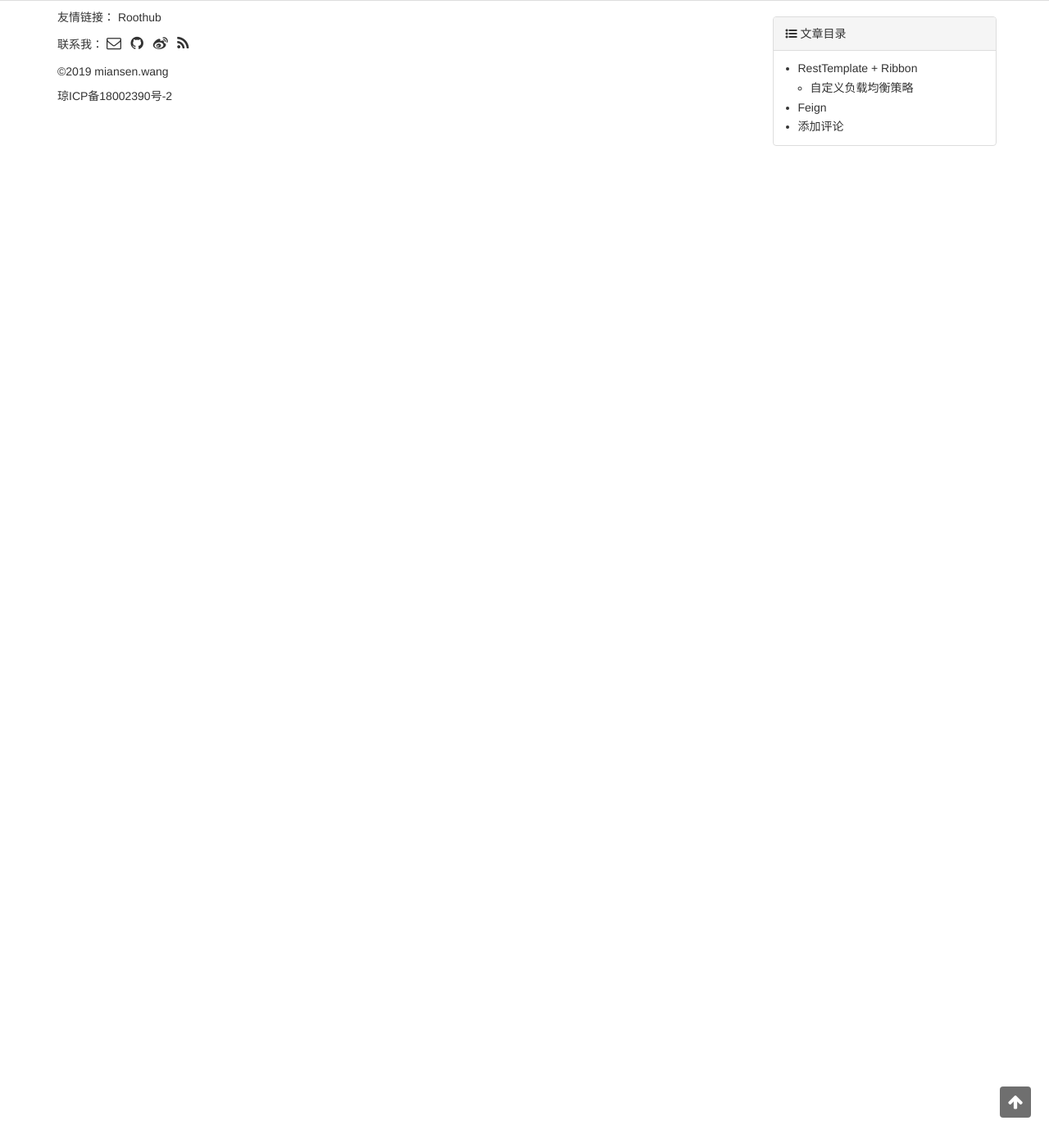
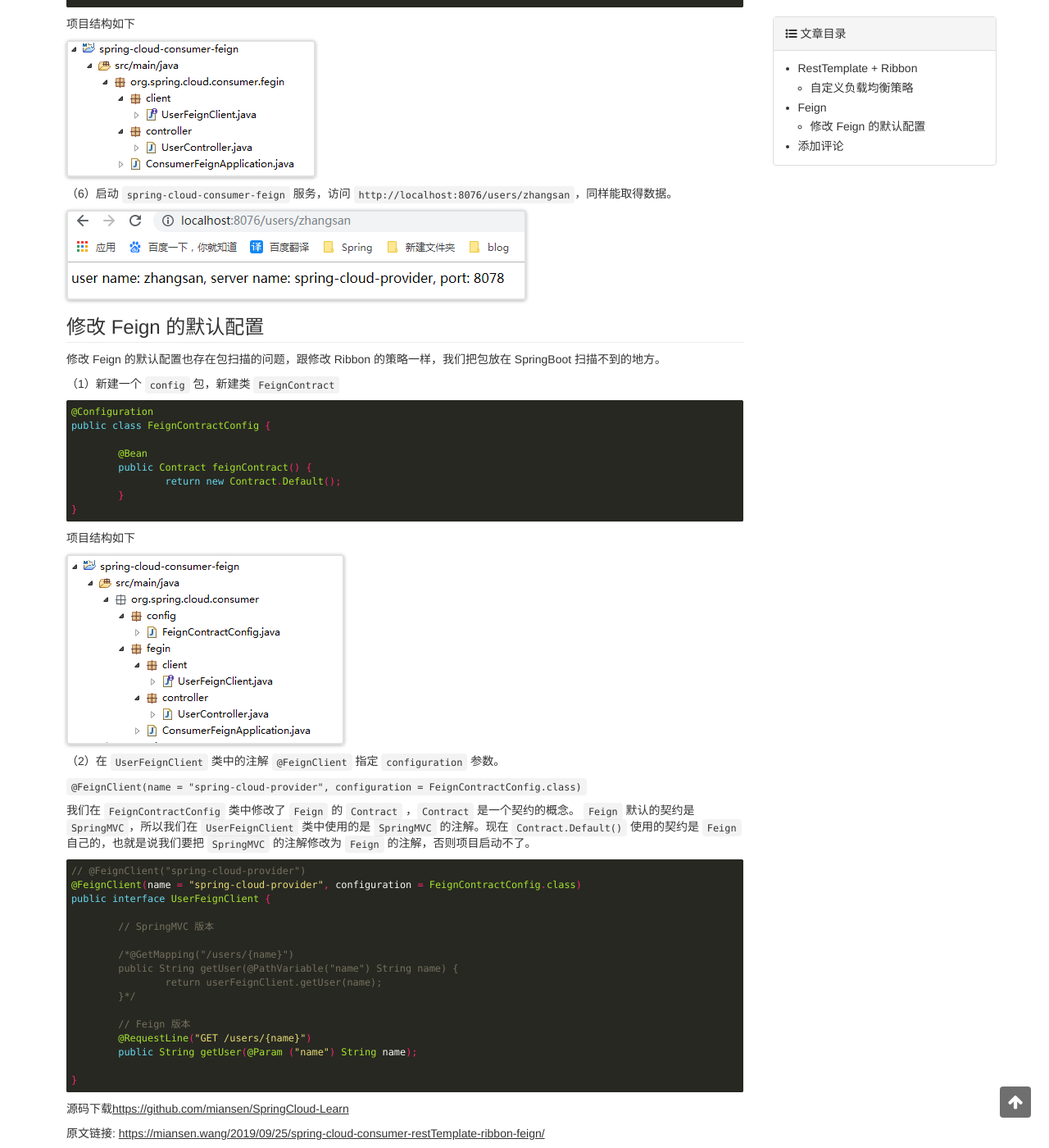
Before and after one commit to miansen/miansen.github.io, a Jekyll site: the page built from _posts/2019-09-25-spring-cloud-consumer-restTemplate-ribbon-feign.md, in a window 1280 px wide and 1400 px high, scrolled down 4218 px. Shown: the whole window at 82% size. Built offline with Jekyll 4.4.1, drawn with Linux system fonts in a browser that asks for light colours; comment, search, counter and statistics services are not loaded; before the commit the page ends 4365 px from its top, so only the background shows below that; some of the changed text lies outside the part shown.

Commit message:
add 修改 Feign 的默认配置

````diff
--- a/_posts/2019-09-25-spring-cloud-consumer-restTemplate-ribbon-feign.md
+++ b/_posts/2019-09-25-spring-cloud-consumer-restTemplate-ribbon-feign.md
@@ -14,9 +14,9 @@ author: 龙德
 
 ## RestTemplate + Ribbon
 
-为了直观一点，我们就不在原来的工程上面改造了。
+为了直观一点，就不在原来的工程上面改造了。
 
-我们新建一个 `spring-cloud-consumer-ribbon` 工程，它的 `pom.xml` 跟 `spring-cloud-consumer` 工程一样。
+（1）新建一个 `spring-cloud-consumer-ribbon` 工程，它的 `pom.xml` 跟 `spring-cloud-consumer` 工程一样。
 
 现在整个工程的结构如下：
 
@@ -37,7 +37,7 @@ eureka.client.register-with-eureka=true
 eureka.client.service-url.defaultZone=http://localhost:8080/eureka
 ```
 
-修改启动类
+（2）修改启动类
 
 将 `RestTemplate` 注入到 IOC 容器中，并添加 `@LoadBalanced` 注解，开启负载均衡。
 
@@ -60,9 +60,9 @@ public class ConsumerRibbonApplication {
 	@Autowired
 	private RestTemplate restTemplate;
 
-	@GetMapping("/info")
-	public String info() {
-		return restTemplate.getForObject("http://spring-cloud-provider/info", String.class);
+	@GetMapping("/users/{name}")
+	public String getUser(@PathVariable("name") String name) {
+		return restTemplate.getForObject("http://spring-cloud-provider/users/" + name, String.class);
 	}
 
 }
@@ -81,15 +81,17 @@ public class ConsumerRibbonApplication {
 
 还有一个 `spring-cloud-consumer-ribbon` 服务，端口是 `8077`。
 
-我们访问 `spring-cloud-consumer-ribbon` 服务的地址 `http://localhost:8077/info`，每次访问都会轮流的调用不同端口的服务。
+访问 `spring-cloud-consumer-ribbon` 服务 `http://localhost:8077/users/zhangsan `，每次访问都会轮流的调用不同端口的消费提供者。
 
 ![image](https://miansen.wang/assets/ribbon.gif)
 
 ### 自定义负载均衡策略
 
-从上面例子我们知道 `Ribbon` 默认的负载均衡策略是才用轮训的方式，我们也可以自定义负载均衡的策略。
+从上面例子我们知道 `Ribbon` 默认的负载均衡策略是采用轮训的方式，我们也可以自定义负载均衡的策略。
 
-在启动类的上级新建包 `config`，然后新建 `LoadBalancedConfig` 类。
+（1）在启动类的上级新建包 `config`，然后新建 `LoadBalancedConfig` 类。
+
+注意避免 SpringBoot 的包扫描，因为自定义的策略必须在 Eureka 的策略实例化以后再实例化才会生效。
 
 ```java
 @Configuration
@@ -126,13 +128,17 @@ public class MyRule extends AbstractLoadBalancerRule {
 }
 ```
 
-在启动类上添加注解 `@RibbonClient`，指定 `spring-cloud-provider` 服务使用 `LoadBalancedConfig` 提供的规则。
+项目结构如下
+
+![image](https://miansen.wang/assets/20190926151929.png)
+
+（2）在启动类上添加注解 `@RibbonClient`，指定 `spring-cloud-provider` 服务使用 `LoadBalancedConfig` 提供的规则。
 
 ```java
 @RibbonClient(name = "spring-cloud-provider", configuration = org.spring.cloud.config.LoadBalancedConfig.class)
 ```
 
-然后重新启动 `spring-cloud-consumer-ribbon` 服务，访问 `http://localhost:8077/info`，可以看到每次访问都是同一个端口。当然这个只是测试用例，现实中并不会采用这种负载均衡的策略。
+（3）然后重新启动 `spring-cloud-consumer-ribbon` 服务，访问 `http://localhost:8077/users/zhangsan`，可以看到每次访问都是同一个端口。当然这个只是测试用例，现实中并不会采用这种负载均衡的策略。
 
 ![image](https://miansen.wang/assets/ribbon2.gif)
 
@@ -143,7 +149,7 @@ public class MyRule extends AbstractLoadBalancerRule {
 > Feign 是一个声明式的 Web 服务客户端。它支持 Feign 本身的注解、JAX-RS 注解以及 SpringMVC 的注解。
 > SpringCloud 集成 Ribbon 和 Eureka 以在使用 Feign 时提供负载均衡的http客户端。
 
-新建一个 `spring-cloud-consumer-feign` 工程
+（1）新建一个 `spring-cloud-consumer-feign` 工程
 
 引入 `Feign` 依赖
 
@@ -155,7 +161,7 @@ public class MyRule extends AbstractLoadBalancerRule {
 </dependency>
 ```
 
-修改 `application.properties`
+（2）修改 `application.properties`
 
 ```
 #指定服务名称
@@ -185,36 +191,90 @@ public class ConsumerFeignApplication {
 }
 ```
 
-在启动类同级新建包 `client`，然后添加 `InfoFeignClient` 接口
+（4）在启动类同级新建包 `client`，然后添加 `UserFeignClient` 接口
 
 ```java
 @FeignClient(name = "spring-cloud-provider")
-public interface InfoFeignClient {
+public interface UserFeignClient {
 
-	@GetMapping("/info")
-	public String getInfo();
+	@GetMapping("/users/{name}")
+	public String getUser(@PathVariable("name") String name);
 
 }
 ```
 
-注解 `@FeignClient(name = "spring-cloud-provider")` 指定了需要调用服务的名字
+注解 `@FeignClient(name = "spring-cloud-provider")` 指定了调用哪个服务。
 
 `@GetMapping` 就是 SpringMVC 的注解了。
 
-我们在新建一个 `controller` 包，新建一个 `InfoController` 类
+（5）新建一个 `controller` 包，新建一个 `UserController` 类
 
 ```java
 @RestController
-public class InfoController {
+public class UserController {
 
 	@Autowired
-	private InfoFeignClient infoFeignClient;
+	private UserFeignClient userFeignClient;
 
-	@GetMapping("/info")
-	public String getInfo() {
-		return infoFeignClient.getInfo();
+	@GetMapping("/users/{name}")
+	public String getUser(@PathVariable("name") String name) {
+		return userFeignClient.getUser(name);
 	}
 }
 ```
 
-然后启动 `spring-cloud-consumer-feign` 服务，访问 [http://localhost:8076/info](http://localhost:8076/info)，也能取得数据。
+项目结构如下
+
+![image](https://miansen.wang/assets/20190926153306.png)
+
+（6）启动 `spring-cloud-consumer-feign` 服务，访问 `http://localhost:8076/users/zhangsan`，同样能取得数据。
+
+![image](https://miansen.wang/assets/20190926153418.png)
+
+### 修改 Feign 的默认配置
+
+修改 Feign 的默认配置也存在包扫描的问题，跟修改 Ribbon 的策略一样，我们把包放在 SpringBoot 扫描不到的地方。
+
+（1）新建一个 `config` 包，新建类 `FeignContract`
+
+```java
+@Configuration
+public class FeignContractConfig {
+
+	@Bean
+	public Contract feignContract() {
+		return new Contract.Default();
+	}
+}
+```
+
+项目结构如下
+
+![image](https://miansen.wang/assets/20190926155113.png)
+
+（2）在 `UserFeignClient` 类中的注解 `@FeignClient` 指定 `configuration` 参数。
+
+`@FeignClient(name = "spring-cloud-provider", configuration = FeignContractConfig.class)`
+
+我们在 `FeignContractConfig` 类中修改了 `Feign` 的 `Contract` ，`Contract` 是一个契约的概念。 `Feign` 默认的契约是 `SpringMVC`，所以我们在 `UserFeignClient` 类中使用的是 `SpringMVC` 的注解。现在 `Contract.Default()` 使用的契约是 `Feign `自己的，也就是说我们要把 `SpringMVC` 的注解修改为 `Feign` 的注解，否则项目启动不了。
+
+```java
+// @FeignClient("spring-cloud-provider")
+@FeignClient(name = "spring-cloud-provider", configuration = FeignContractConfig.class)
+public interface UserFeignClient {
+
+	// SpringMVC 版本
+
+	/*@GetMapping("/users/{name}")
+	public String getUser(@PathVariable("name") String name) {
+		return userFeignClient.getUser(name);
+	}*/
+
+	// Feign 版本
+	@RequestLine("GET /users/{name}")
+	public String getUser(@Param ("name") String name);
+
+}
+```
+
+源码下载[https://github.com/miansen/SpringCloud-Learn](https://github.com/miansen/SpringCloud-Learn)
````
Also changed, not shown: other parts of _posts/2019-09-25-spring-cloud-consumer-restTemplate-ribbon-feign.md (+2 -2 lines), _posts/2019-09-20-spring-cloud-provider-consumer.md (+14 -10 lines), _posts/2019-09-24-spring-cloud-eureka-server.md (+22 -18 lines), assets/20190926141752.png (added), assets/20190926150601.png (added), assets/20190926151929.png (added), assets/20190926153306.png (added), assets/20190926153418.png (added), assets/20190926155113.png (added), assets/ribbon.gif, assets/ribbon2.gif.
